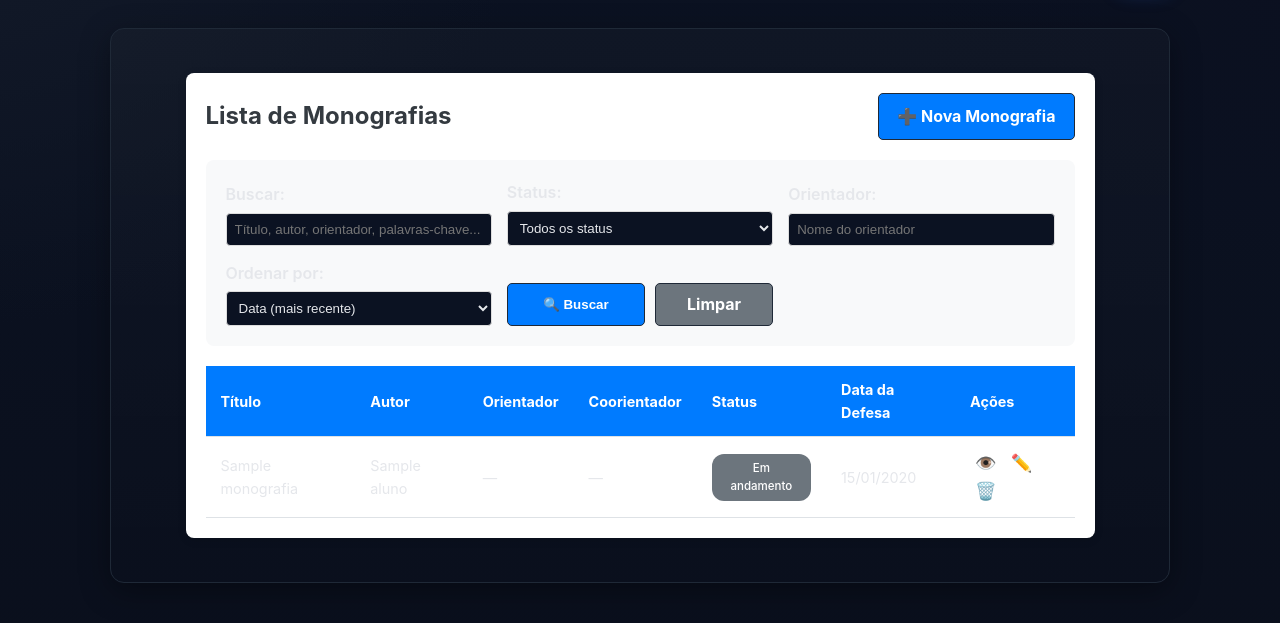
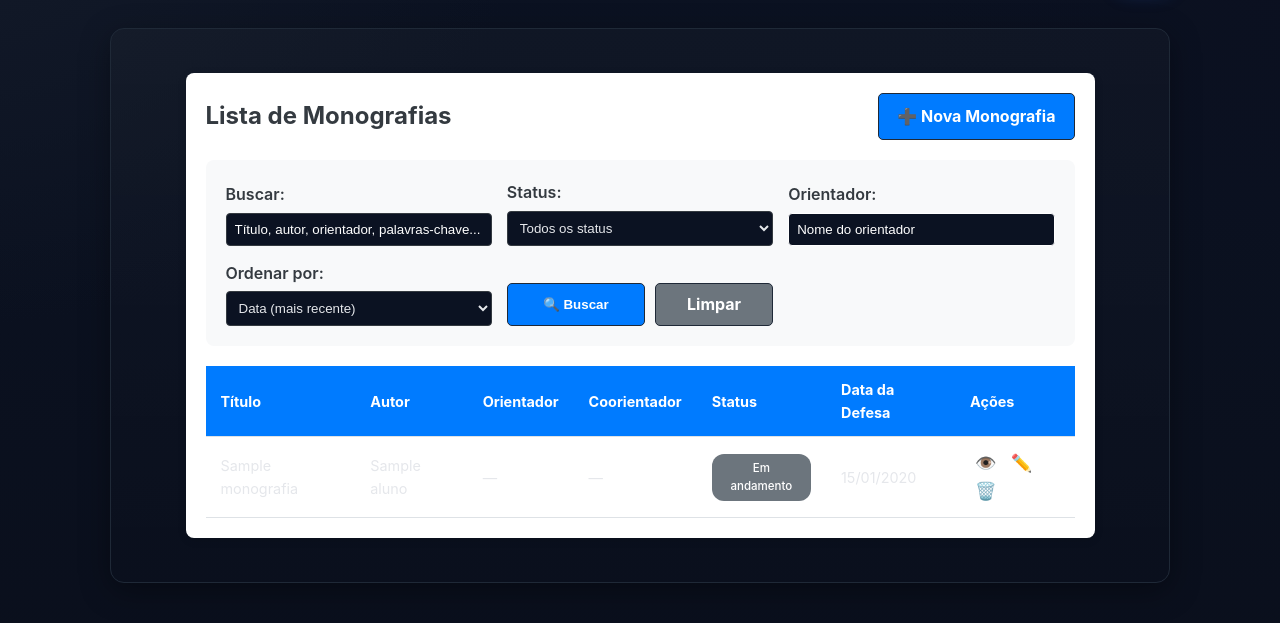
Before and after one commit to OSIELJ/monografias-system2, a Django app: page /monografias/ in a window 1280 px wide. Shown: the part 73-696 px from the top of the page. Run offline with Django 5.2, Linux system fonts and the light colour scheme; a user stored in the database is signed in; tables that the repository leaves empty hold one stand-in row (values such as "Sample post").

Commit message:
Adiciona mudanças nas fontes

```diff
--- a/core/templates/core/dashboard.html
+++ b/core/templates/core/dashboard.html
@@ -25,7 +25,7 @@
         opacity: 0.9;
     }
     .recent-section {
-        background: #f8f9fa;
+        background: #0d1322;
         padding: 20px;
         border-radius: 8px;
         margin-bottom: 20px;
--- a/core/templates/core/monografia_list.html
+++ b/core/templates/core/monografia_list.html
@@ -36,6 +36,16 @@
         color: var(--dark-gray);
         margin: 0;
     }
+
+    #orientador::placeholder {
+    color: #ffffff;  /* branco */
+    opacity: 1;      /* garante visibilidade total */
+}
+    #search::placeholder {
+    color: #ffffff;  /* branco */
+    opacity: 1;      /* garante que fique visível */
+}
+
 
     .btn {
         text-decoration: none;
@@ -123,15 +133,15 @@
     <div class="search-filters" style="background: #f8f9fa; padding: 20px; border-radius: 8px; margin-bottom: 20px;">
         <form method="get" style="display: grid; grid-template-columns: repeat(auto-fit, minmax(200px, 1fr)); gap: 15px; align-items: end;">
             <div>
-                <label for="search" style="display: block; margin-bottom: 5px; font-weight: 600;">Buscar:</label>
+                <label for="search" style="display: block; margin-bottom: 5px; font-weight: 600;color:#343a40;">Buscar:</label>
                 <input type="text" id="search" name="search" value="{{ search_query }}"
                        placeholder="Título, autor, orientador, palavras-chave..."
-                       style="width: 100%; padding: 8px; border: 1px solid #ddd; border-radius: 4px;">
+                       style="width: 100%; padding: 8px; border: 1px solid #343a40; border-radius: 4px;color:#fff">
             </div>
 
             <div>
-                <label for="status" style="display: block; margin-bottom: 5px; font-weight: 600;">Status:</label>
-                <select id="status" name="status" style="width: 100%; padding: 8px; border: 1px solid #ddd; border-radius: 4px;">
+                <label for="status" style="display: block; margin-bottom: 5px; font-weight: 600;color:#343a40;">Status:</label>
+                <select id="status" name="status" style="width: 100%; padding: 8px; border: 1px solid #343a40; border-radius: 4px;">
                     <option value="">Todos os status</option>
                     {% for value, label in status_choices %}
                         <option value="{{ value }}" {% if status_filter == value %}selected{% endif %}>{{ label }}</option>
@@ -140,15 +150,15 @@
             </div>
 
             <div>
-                <label for="orientador" style="display: block; margin-bottom: 5px; font-weight: 600;">Orientador:</label>
+                <label for="orientador" style="display: block; margin-bottom: 5px; font-weight: 600;color:#343a40">Orientador:</label>
                 <input type="text" id="orientador" name="orientador" value="{{ orientador_filter }}"
                        placeholder="Nome do orientador"
-                       style="width: 100%; padding: 8px; border: 1px solid #ddd; border-radius: 4px;">
+                       style="width: 100%; padding: 8px; border: 1px solid #fff; border-radius: 4px;color:#fff">
             </div>
 
             <div>
-                <label for="order_by" style="display: block; margin-bottom: 5px; font-weight: 600;">Ordenar por:</label>
-                <select id="order_by" name="order_by" style="width: 100%; padding: 8px; border: 1px solid #ddd; border-radius: 4px;">
+                <label for="order_by" style="display: block; margin-bottom: 5px; font-weight: 600;color:#343a40">Ordenar por:</label>
+                <select id="order_by" name="order_by" style="width: 100%; padding: 8px; border: 1px solid #343a40; border-radius: 4px;">
                     <option value="-criado_em" {% if order_by == '-criado_em' %}selected{% endif %}>Data (mais recente)</option>
                     <option value="criado_em" {% if order_by == 'criado_em' %}selected{% endif %}>Data (mais antiga)</option>
                     <option value="titulo" {% if order_by == 'titulo' %}selected{% endif %}>Título (A-Z)</option>
@@ -197,7 +207,7 @@
             </tr>
             {% empty %}
             <tr>
-                <td colspan="7" style="text-align: center; padding: 20px;">Nenhuma monografia encontrada.</td>
+                <td colspan="7" style="text-align: center; padding: 20px;color:#343a40">Nenhuma monografia encontrada.</td>
             </tr>
             {% endfor %}
         </tbody>
```
